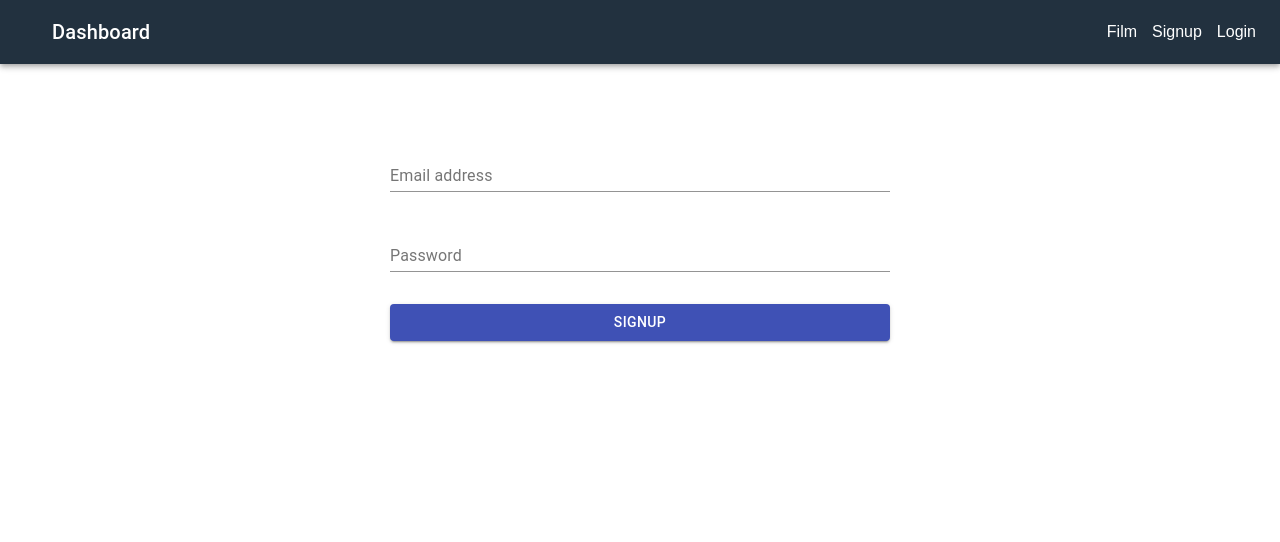
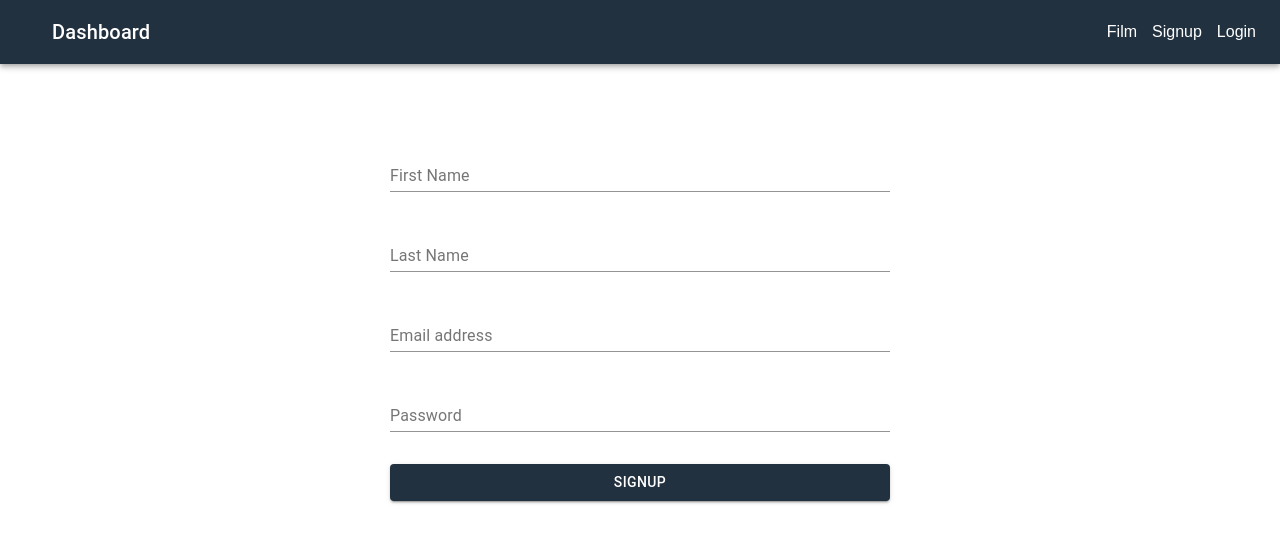
Before and after one commit to qdcmedia123/difxio-frontend, a React (Create React App) app: page /signup in a window 1280 px wide. Shown: the top 542 px of the page. Built offline with nearby package versions, Linux system fonts and the light colour scheme.

Commit message:
redirect to home page to films url is added

```diff
--- a/src/App.tsx
+++ b/src/App.tsx
@@ -6,7 +6,7 @@ import FilmById from 'components/Film/Film.show';
 import Cookies from 'js-cookie';
 import React from 'react';
 import { Provider } from 'react-redux';
-import { Route, Routes } from "react-router-dom";
+import { Route, Routes, Navigate } from "react-router-dom";
 import { ActionTypes, store } from './state';
 import './scss/main.scss';
 import './App.scss';
@@ -32,6 +32,7 @@ function App() {
         <Header />
         <div className="container">
           <Routes>
+            <Route path = "/" element={<Navigate to ="/films"/>} />
             <Route path="/login" element={<Login />} />
             <Route path="/signup" element={<Signup />} />
             <Route path="/films" element={<Film />} />
--- a/src/components/Auth/Signin.tsx
+++ b/src/components/Auth/Signin.tsx
@@ -6,8 +6,9 @@ import { baseURI } from 'config/networks';
 import { useTypedSelector } from 'hooks/use-typed-selector';
 import { useActions } from 'hooks/use-actions';
 import axios from 'axios';
+import { Navigate } from 'react-router-dom';
 import './Login.scss';
-import { Navigate } from 'react-router-dom';
+
 type LoginProps = any;
 
 const Signin: React.FC = (props: LoginProps) => {
@@ -54,7 +55,7 @@ const Signin: React.FC = (props: LoginProps) => {
     }, [auth]);
 
     if (isAuthenticated) {
-        return <Navigate to="/film" />
+        return <Navigate to="/films" />
     }
     return (
         <div className="container-sm">
@@ -85,6 +86,7 @@ const Signin: React.FC = (props: LoginProps) => {
             </FormGroup>}
             <FormGroup style={{ marginTop: '2em' }}>
                 <Button
+                style={{backgroundColor:'rgb(34, 49, 63)'}}
                     onClick={() => submitForm()}
                     type="submit" variant="contained" color="primary">
                     Signin
--- a/src/components/Auth/Signup.tsx
+++ b/src/components/Auth/Signup.tsx
@@ -15,7 +15,9 @@ const Signup = (props: any) => {
     const { authUser } = useActions();
     const [formData, setFormData] = useState({
         email: '',
-        password: ''
+        password: '',
+        first_name: '',
+        last_name: ''
     });
 
     const onChagne = (e: any) => {
@@ -54,14 +56,41 @@ const Signup = (props: any) => {
 
     return (
         <div className="container-sm">
-            <FormGroup>
+
+
+<FormGroup style={{ marginTop: '2em' }}>
+                <FormControl>
+                    <InputLabel htmlFor="first_name">First Name</InputLabel>
+                    <Input type="text"
+                        name="first_name"
+                        id="first_name"
+                        value={formData.first_name || ''}
+                        onChange={onChagne}
+                        required/>
+                </FormControl>
+            </FormGroup>
+
+            <FormGroup style={{ marginTop: '2em' }}>
+                <FormControl>
+                    <InputLabel htmlFor="last_name">Last Name</InputLabel>
+                    <Input type="text"
+                        name="last_name"
+                        id="last_name"
+                        value={formData.last_name || ''}
+                        onChange={onChagne}
+                        required/>
+                </FormControl>
+            </FormGroup>
+
+            <FormGroup style={{ marginTop: '2em' }}>
                 <FormControl>
                     <InputLabel htmlFor="email">Email address</InputLabel>
                     <Input type="email"
                         name="email"
                         id="email"
                         value={formData.email || ''}
-                        onChange={onChagne} />
+                        onChange={onChagne}
+                        required/>
                 </FormControl>
             </FormGroup>
             <FormGroup style={{ marginTop: '2em' }}>
@@ -71,7 +100,8 @@ const Signup = (props: any) => {
                         name="password"
                         value={formData.password || ''}
                         onChange={onChagne}
-                        type="password" id="my-input" aria-describedby="my-helper-text" />
+                        type="password" id="my-input" aria-describedby="my-helper-text"
+                        required/>
                 </FormControl>
             </FormGroup>
             {error && <FormGroup style={{ marginTop: '2em' }}>
@@ -81,6 +111,7 @@ const Signup = (props: any) => {
             </FormGroup>}
             <FormGroup style={{ marginTop: '2em' }}>
                 <Button
+                style={{backgroundColor:'rgb(34, 49, 63)'}}
                     onClick={() => submitForm()}
                     type="submit" variant="contained" color="primary">
                     Signup
--- a/src/components/Common/header.tsx
+++ b/src/components/Common/header.tsx
@@ -9,6 +9,8 @@ import axios from 'axios';
 import { baseURI } from 'config/networks';
 import Link from '@material-ui/core/Link';
 import { useTypedSelector } from 'hooks/use-typed-selector';
+
+
 axios.defaults.withCredentials = true;
 
 
@@ -41,7 +43,6 @@ export default function HeaderAppBar(props: headeProps) {
 
   const classes = useStyles();
   const logout = async () => {
-    // Send the http request to remove the session
     try {
       await axios.post(`${baseURI}/api/users/signout`, {});
       window.location.replace('/login')
--- a/src/components/Film/Film.index.tsx
+++ b/src/components/Film/Film.index.tsx
@@ -5,6 +5,8 @@ import axios from 'axios';
 import { getError } from 'utils/error';
 import AddNewCar from 'components/Common/AddNewFilm';
 import './film.scss';
+import { useTypedSelector } from 'hooks/use-typed-selector';
+
 axios.defaults.withCredentials = true;
 
 const FilmIndex = () => {
@@ -13,7 +15,9 @@ const FilmIndex = () => {
     const [films, setFilms] = useState([]);
     const [open, setOpen] = useState<boolean>(false);
     const [errors, setErrors] = useState<object>({});
-    const [genre, setGenre] = useState<string[]>([]);
+    const state = useTypedSelector((state) => state);
+    const { auth: { isAuthenticated } } = state;
+
 
     const [film, setFilm] = useState<{ genre: string[] }>({ genre: [] });
 
@@ -37,7 +41,6 @@ const FilmIndex = () => {
 
     const onChangeHanlder = (e: any) => {
         const { name, value } = e.target;
-
         setFilm({ ...film, [name]: value });
     }
 
@@ -49,7 +52,6 @@ const FilmIndex = () => {
             const res = await axios.post(`${baseURI}/api/films`, film);
             console.log(res);
         } catch (err: any) {
-            //setError(err);
             let { errors } = err.response.data;
             let normolizedErr: any = {};
             errors.forEach((err: any) => {
@@ -106,12 +108,12 @@ const FilmIndex = () => {
                 />
             )}
 
-            <div className="options">
+            {isAuthenticated && <div className="options">
                 <div className="nav" onClick={() => setOpen(true)}>
                     Add New Film
                 </div>
 
-            </div>
+            </div>}
             {error && <div>{error}</div>}
             <div className="film-list">
                 {!loading && films.length > 0 && <FileList films={films} />}
--- a/src/components/Film/Film.show.tsx
+++ b/src/components/Film/Film.show.tsx
@@ -4,8 +4,12 @@ import axios from 'axios';
 import { baseURI } from 'config/networks';
 import { useParams } from 'react-router-dom';
 import FilmList from './Film.list';
+import { useTypedSelector } from 'hooks/use-typed-selector';
 import './film.scss';
 import './comments.scss';
+
+
+
 axios.defaults.withCredentials = true;
 
 const FilmShow = () => {
@@ -14,6 +18,10 @@ const FilmShow = () => {
     const [film, setFilm] = useState([]);
     const [comments, setComments] = useState<any[]>([]);
     const [comment, setComment] = useState<null | string>(null);
+
+    const state = useTypedSelector((state) => state);
+    const { auth: { isAuthenticated } } = state;
+
     const { id } = useParams();
     useEffect(() => {
         const fetchFilm = async () => {
@@ -37,10 +45,10 @@ const FilmShow = () => {
         fetchFilm();
     }, [id]);
 
-    const commentHandler = async (e:any) => {
+    const commentHandler = async (e: any) => {
         e.preventDefault();
         try {
-            const save = await axios.post(`${baseURI}/api/comments`, {
+            await axios.post(`${baseURI}/api/comments`, {
                 film_id: id,
                 comment: comment
             });
@@ -64,12 +72,12 @@ const FilmShow = () => {
                     <FilmList films={[...film]} details={true} />
                 </div>}
             </div>
-            <div className="write-comment">
+            {isAuthenticated && <div className="write-comment">
                 <form onSubmit={commentHandler}>
                     <textarea name="" id="" cols={10} rows={10} onChange={onChange}>{comment}</textarea>
                     <button type="submit" className='btn btn--primary'>Submit</button>
                 </form>
-            </div>
+            </div>}
 
             <div className="comments">
                 {!loading && comments.length > 0 && comments.map(comment => <div className="row" key={comment.id}>
```
